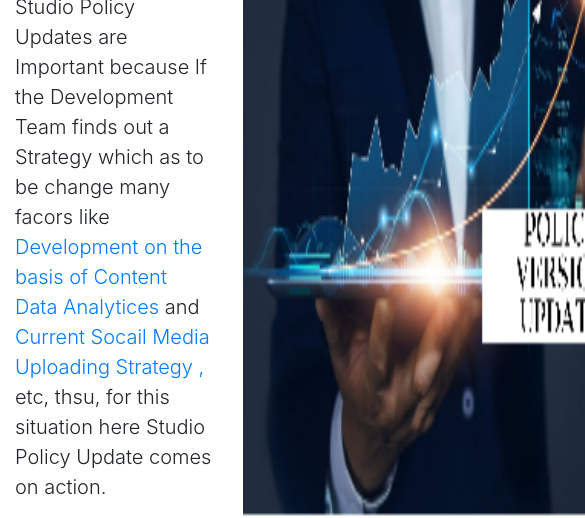
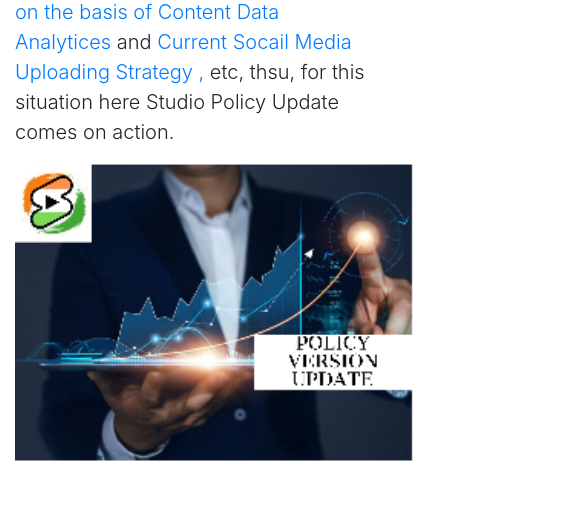
Before and after one commit to ryanjanghel15/gistudio, a plain HTML site: page html/SPU.html in a window 390 px wide. Shown: the part 528-1046 px from the top of the page, 585 px wide, since content can reach past the window. After the commit the page ends 990 px from the top, so only its background shows below. Drawn offline with nearby package versions, Linux system fonts and the light colour scheme.

Commit message:
making SPU page responsive#2

```diff
--- a/html/SPU.html
+++ b/html/SPU.html
@@ -71,11 +71,11 @@
     <h2><u>Studio Policy Updates.</u></h2>
       <div class="row">
     <br>
-      <div class="col-7">
+      <div class="col-md-7 col-sm-12 col-lg-7">
         <h2 class="featurette-heading fw-normal lh-1">Q.Why Studio Policy Updates are Important?</h2>
         <p class="lead">Studio Policy Updates are Important because If the Development Team finds out a Strategy which as to be change many facors like <a href="/html/DBCDA.html">Development on the basis of Content Data Analytices</a> and <a href="/html/CSMUS.html">Current Socail Media Uploading Strategy ,</a> etc, thsu, for this situation here Studio Policy Update comes on action.</p>
       </div>
-      <div class="col-5">
+      <div class="col-md-5 col-sm-12 col-lg-5">
         <img width="400" height="100%" src="/Images/photo card/photocard2.png" >
       </div>
     </div>
```
